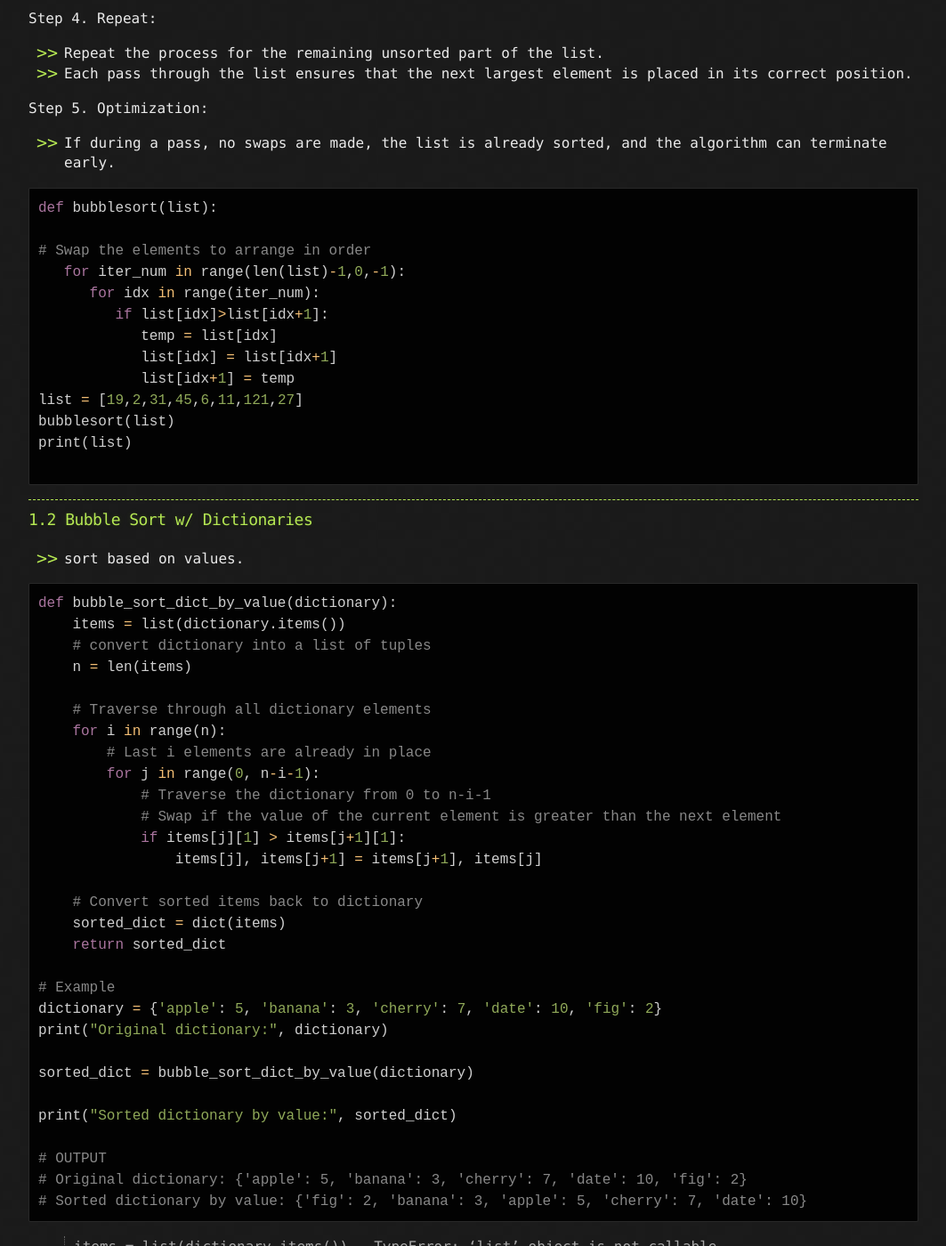
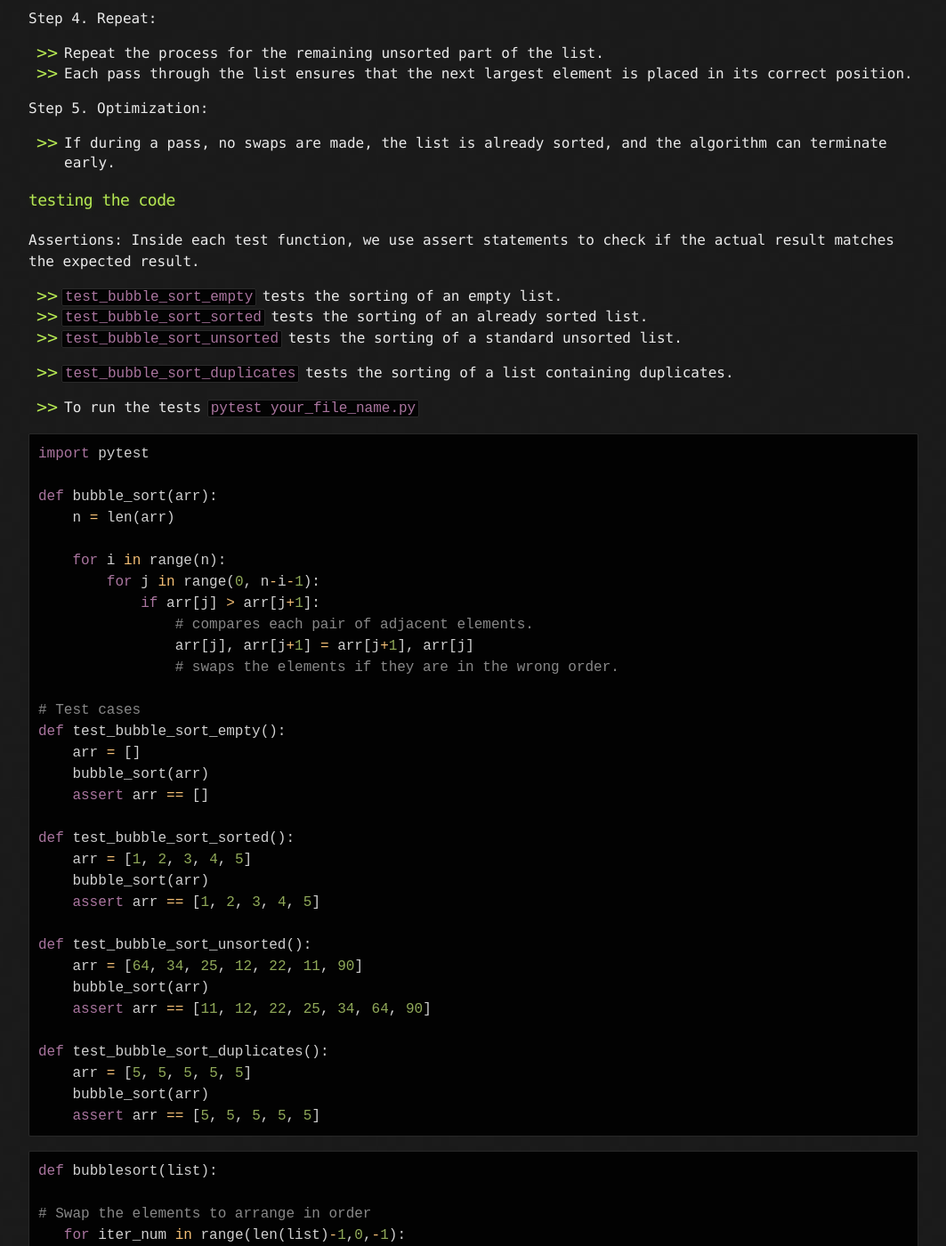
Before and after one commit to sciustechnologia/sciustechnologia.github.io, a Jekyll site: the page built from python/10_algos/1001.md, in a window 1280 px wide and 1400 px high, scrolled down 1763 px. Shown: the whole window at 89% size, without its empty margins (108-1171 px from the left). Built offline with Jekyll 4.4.1, drawn with Linux system fonts in a browser that asks for light colours.

Commit message:
Update 1001.md

````diff
--- a/python/10_algos/1001.md
+++ b/python/10_algos/1001.md
@@ -73,6 +73,51 @@ Step 4. Repeat:
 
 Step 5. Optimization:
 * If during a pass, no swaps are made, the list is already sorted, and the algorithm can terminate early.
+
+### testing the code
+Assertions: Inside each test function, we use assert statements to check if the actual result matches the expected result.
+
+* `test_bubble_sort_empty` tests the sorting of an empty list.
+* `test_bubble_sort_sorted` tests the sorting of an already sorted list.
+* `test_bubble_sort_unsorted` tests the sorting of a standard unsorted list.
+* `test_bubble_sort_duplicates` tests the sorting of a list containing duplicates.
+
+* To run the tests `pytest your_file_name.py`
+
+```python
+import pytest
+
+def bubble_sort(arr):
+    n = len(arr)
+
+    for i in range(n):
+        for j in range(0, n-i-1):
+            if arr[j] > arr[j+1]:
+                # compares each pair of adjacent elements.
+                arr[j], arr[j+1] = arr[j+1], arr[j]
+                # swaps the elements if they are in the wrong order.
+
+# Test cases
+def test_bubble_sort_empty():
+    arr = []
+    bubble_sort(arr)
+    assert arr == []
+
+def test_bubble_sort_sorted():
+    arr = [1, 2, 3, 4, 5]
+    bubble_sort(arr)
+    assert arr == [1, 2, 3, 4, 5]
+
+def test_bubble_sort_unsorted():
+    arr = [64, 34, 25, 12, 22, 11, 90]
+    bubble_sort(arr)
+    assert arr == [11, 12, 22, 25, 34, 64, 90]
+
+def test_bubble_sort_duplicates():
+    arr = [5, 5, 5, 5, 5]
+    bubble_sort(arr)
+    assert arr == [5, 5, 5, 5, 5]
+```
 
 
 ```python
````
